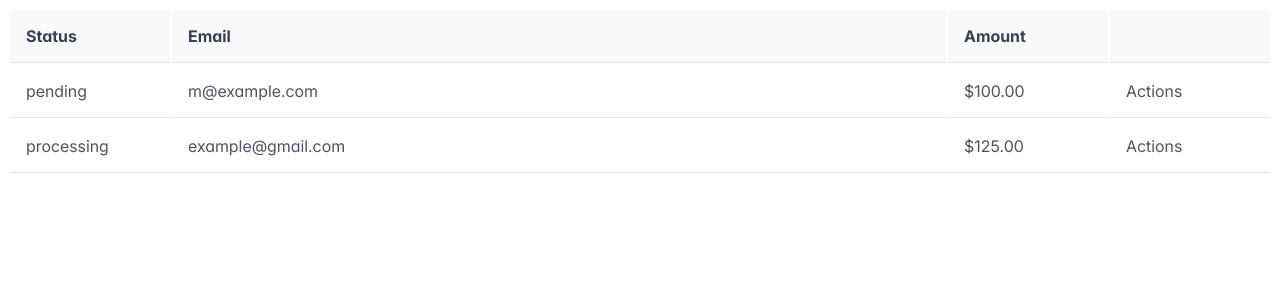
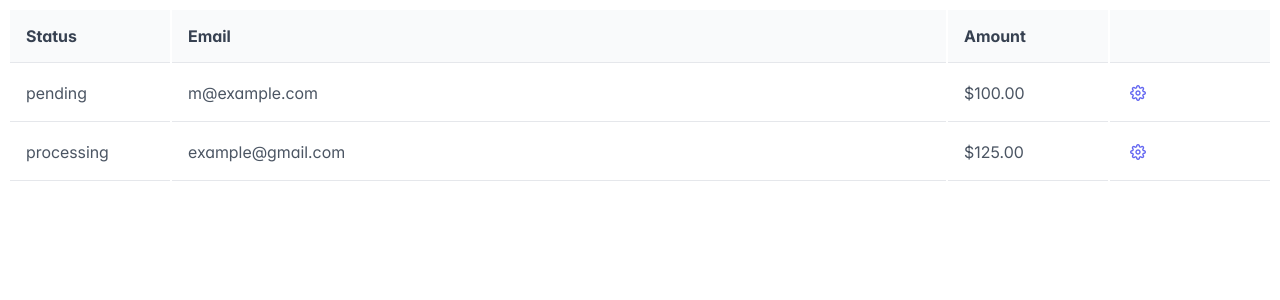
Before and after one commit to kiranojhanp/tanstack-prime-table, a React (Vite) app: page / in a window 1280 px wide. Shown: the top 300 px of the page. Built offline with nearby package versions, Linux system fonts and the light colour scheme.

Commit message:
feat: add actions component

```diff
--- a/package.json
+++ b/package.json
@@ -16,6 +16,7 @@
     "class-variance-authority": "^0.7.0",
     "clsx": "^2.0.0",
     "lucide-react": "^0.288.0",
+    "primeicons": "^6.0.1",
     "primereact": "^10.0.5",
     "react": "^18.2.0",
     "react-dom": "^18.2.0",
--- /dev/null
+++ b/src/components/confirmation-modal.tsx
@@ -0,0 +1,26 @@
+import { ConfirmDialog, ConfirmDialogProps } from "primereact/confirmdialog";
+
+export const ConfirmationModal = ({
+  accept,
+  message,
+  header,
+  visible,
+  onHide,
+  ...confirmOptions
+}: ConfirmDialogProps) => {
+  return (
+    <>
+      <ConfirmDialog
+        visible={visible}
+        draggable={false}
+        resizable={false}
+        onHide={onHide}
+        accept={accept}
+        message={message}
+        header={header}
+        icon="pi pi-exclamation-triangle"
+        {...confirmOptions}
+      />
+    </>
+  );
+};
--- /dev/null
+++ b/src/components/datatable/actions.tsx
@@ -0,0 +1,104 @@
+import { ButtonProps } from "primereact/button";
+import { MenuItem } from "primereact/menuitem";
+import { useState } from "react";
+import { Menu } from "../menu";
+import { ConfirmationModal } from "../confirmation-modal";
+
+export interface ActionsMenuProperties {
+  actions?: MenuItem[];
+  buttonOptions?: Omit<ButtonProps, "onClick">;
+  data?: object;
+  deleteIcon?: string;
+  deleteLabel?: string;
+  editIcon?: string;
+  editLabel?: string;
+  deleteConfirmationHeader?: string;
+  deleteConfirmationMessage?: string;
+  viewIcon?: string;
+  viewLabel?: string;
+  requireConfirmationOnDelete?: boolean;
+  // eslint-disable-next-line @typescript-eslint/no-explicit-any
+  onDelete?: (arguments_: any) => void;
+  // eslint-disable-next-line @typescript-eslint/no-explicit-any
+  onEdit?: (arguments_: any) => void;
+  // eslint-disable-next-line @typescript-eslint/no-explicit-any
+  onView?: (arguments_: any) => void;
+}
+
+export const ActionsMenu = ({
+  actions,
+  buttonOptions: pButtonOptions,
+  data,
+  deleteIcon,
+  deleteLabel,
+  editIcon,
+  editLabel,
+  deleteConfirmationHeader,
+  deleteConfirmationMessage,
+  viewIcon,
+  viewLabel,
+  onDelete,
+  onEdit,
+  onView,
+  requireConfirmationOnDelete,
+}: ActionsMenuProperties) => {
+  const [showDeleteConfirmation, setShowDeleteConfirmation] = useState(false);
+
+  const buttonOptions = {
+    icon: "pi pi-cog",
+    ...pButtonOptions,
+  };
+
+  const items: MenuItem[] = actions ? [...actions] : [];
+
+  if (!items.length) {
+    if (onView) {
+      items.push({
+        label: viewLabel || "View",
+        icon: viewIcon || "pi pi-external-link",
+        command: onView,
+      });
+    }
+
+    if (onEdit) {
+      items.push({
+        label: editLabel || "Edit",
+        icon: editIcon || "pi pi-pencil",
+        command: onEdit,
+      });
+    }
+
+    if (onDelete) {
+      items.push({
+        label: deleteLabel || "Delete",
+        icon: deleteIcon || "pi pi-trash",
+        className: "danger",
+        command: () => {
+          if (requireConfirmationOnDelete) {
+            setShowDeleteConfirmation(true);
+          } else {
+            onDelete(data);
+          }
+        },
+      });
+    }
+  }
+
+  return (
+    <>
+      <Menu model={items} buttonOptions={buttonOptions} />
+      {!!onDelete && requireConfirmationOnDelete && (
+        <ConfirmationModal
+          visible={showDeleteConfirmation}
+          message={deleteConfirmationMessage}
+          header={deleteConfirmationHeader}
+          onHide={() => setShowDeleteConfirmation(false)}
+          accept={() => {
+            onDelete(data);
+            setShowDeleteConfirmation(false);
+          }}
+        />
+      )}
+    </>
+  );
+};
--- /dev/null
+++ b/src/components/menu.tsx
@@ -0,0 +1,36 @@
+import { Button, ButtonProps } from "primereact/button";
+import { Menu as PMenu, MenuProps as PMenuProperties } from "primereact/menu";
+import { useRef } from "react";
+
+export interface MenuProperties extends PMenuProperties {
+  buttonOptions?: Omit<ButtonProps, "onClick">;
+}
+
+export const Menu = ({
+  buttonOptions: pButtonOptions,
+  model,
+  ...menuOptions
+}: MenuProperties) => {
+  const menu = useRef<PMenu>(null);
+
+  const buttonProperties = {
+    // defaults
+    icon: "pi pi-ellipsis-h",
+    text: true,
+    "aria-label": "Actions",
+    style: { height: "1.5rem", width: "1.5rem", padding: "0" },
+
+    // overrides
+    ...pButtonOptions,
+  };
+
+  return (
+    <>
+      <PMenu model={model} popup ref={menu} {...menuOptions} />
+      <Button
+        onClick={(event) => menu?.current?.toggle(event)}
+        {...buttonProperties}
+      />
+    </>
+  );
+};
--- a/src/pages/payments/columns.tsx
+++ b/src/pages/payments/columns.tsx
@@ -1,5 +1,6 @@
 import { ColumnDef } from "@tanstack/react-table";
 import type { Payment } from "@/data";
+import { ActionsMenu } from "@/components/datatable/actions";
 
 export const columns: ColumnDef<Payment>[] = [
   {
@@ -26,7 +27,15 @@ export const columns: ColumnDef<Payment>[] = [
   {
     id: "actions",
     cell: () => {
-      return <span>Actions</span>;
+      return (
+        <>
+          <ActionsMenu
+            onView={() => {}}
+            onEdit={() => {}}
+            onDelete={() => {}}
+          />
+        </>
+      );
     },
   },
 ];
```
Also changed, not shown: src/main.tsx (+5 -2 lines), 1 other file (tests, documents, lock files or other folders).
